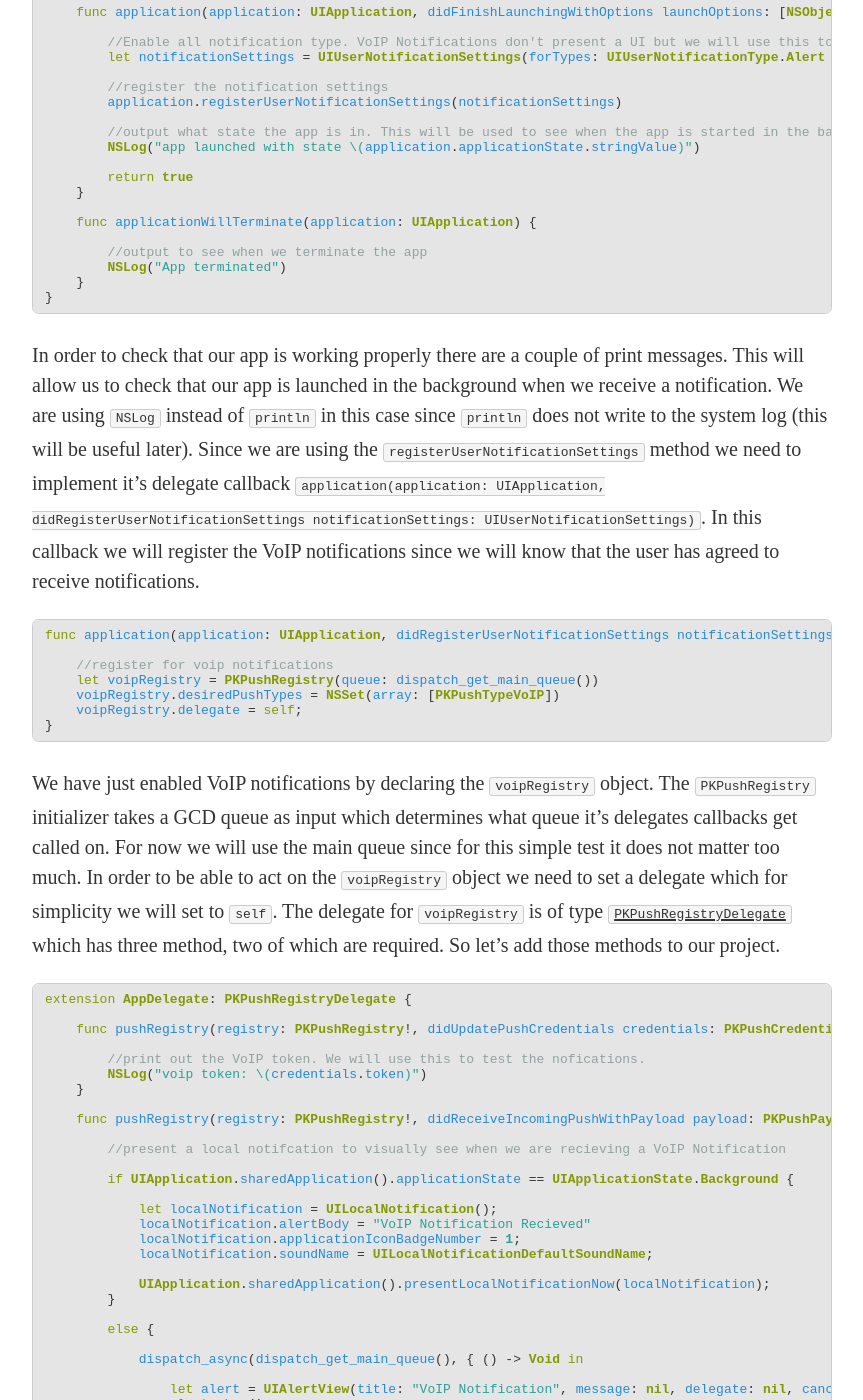
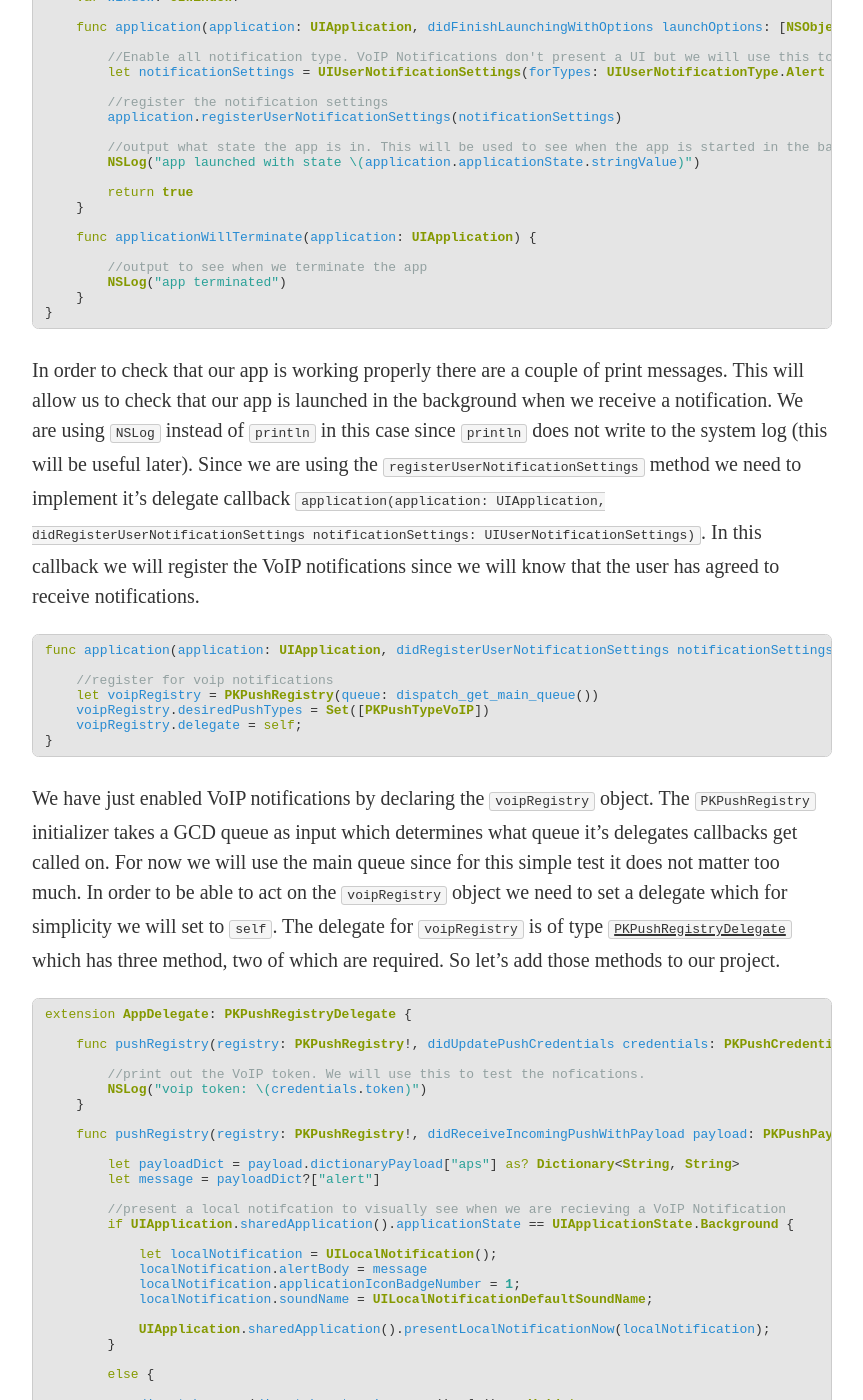
Before and after one commit to petester42/blog, a Jekyll site: the page built from _posts/2015-03-31-ios-8-voip-notifications.md, in a window 1280 px wide and 1400 px high, scrolled down 5233 px. Shown: the whole window, without its empty margins (208-1071 px from the left). Built offline with Jekyll 4.4.1, drawn with Linux system fonts in a browser that asks for light colours; nearby versions of some CDN libraries; some web fonts are replaced; Markdown is read by kramdown in place of the engine named in the settings.

Commit message:
updated to swift 1.2

````diff
--- a/_posts/2015-03-31-ios-8-voip-notifications.md
+++ b/_posts/2015-03-31-ios-8-voip-notifications.md
@@ -70,6 +70,7 @@ import PushKit
 
 @UIApplicationMain
 class AppDelegate: UIResponder, UIApplicationDelegate {
+
     var window: UIWindow?
 
     func application(application: UIApplication, didFinishLaunchingWithOptions launchOptions: [NSObject: AnyObject]?) -> Bool {
@@ -89,7 +90,7 @@ class AppDelegate: UIResponder, UIApplicationDelegate {
     func applicationWillTerminate(application: UIApplication) {
 
         //output to see when we terminate the app
-        NSLog("App terminated")
+        NSLog("app terminated")
     }
 }
 ```
@@ -101,7 +102,7 @@ func application(application: UIApplication, didRegisterUserNotificationSettings
 
     //register for voip notifications
     let voipRegistry = PKPushRegistry(queue: dispatch_get_main_queue())
-    voipRegistry.desiredPushTypes = NSSet(array: [PKPushTypeVoIP])
+    voipRegistry.desiredPushTypes = Set([PKPushTypeVoIP])
     voipRegistry.delegate = self;
 }
 ```
@@ -119,12 +120,14 @@ extension AppDelegate: PKPushRegistryDelegate {
 
     func pushRegistry(registry: PKPushRegistry!, didReceiveIncomingPushWithPayload payload: PKPushPayload!, forType type: String!) {
 
+        let payloadDict = payload.dictionaryPayload["aps"] as? Dictionary<String, String>
+        let message = payloadDict?["alert"]
+
         //present a local notifcation to visually see when we are recieving a VoIP Notification
-
         if UIApplication.sharedApplication().applicationState == UIApplicationState.Background {
 
             let localNotification = UILocalNotification();
-            localNotification.alertBody = "VoIP Notification Recieved"
+            localNotification.alertBody = message
             localNotification.applicationIconBadgeNumber = 1;
             localNotification.soundName = UILocalNotificationDefaultSoundName;
 
@@ -135,7 +138,7 @@ extension AppDelegate: PKPushRegistryDelegate {
 
             dispatch_async(dispatch_get_main_queue(), { () -> Void in
 
-                let alert = UIAlertView(title: "VoIP Notification", message: nil, delegate: nil, cancelButtonTitle: "Ok");
+                let alert = UIAlertView(title: "VoIP Notification", message: message, delegate: nil, cancelButtonTitle: "Ok");
                 alert.show()
             })
         }
````
